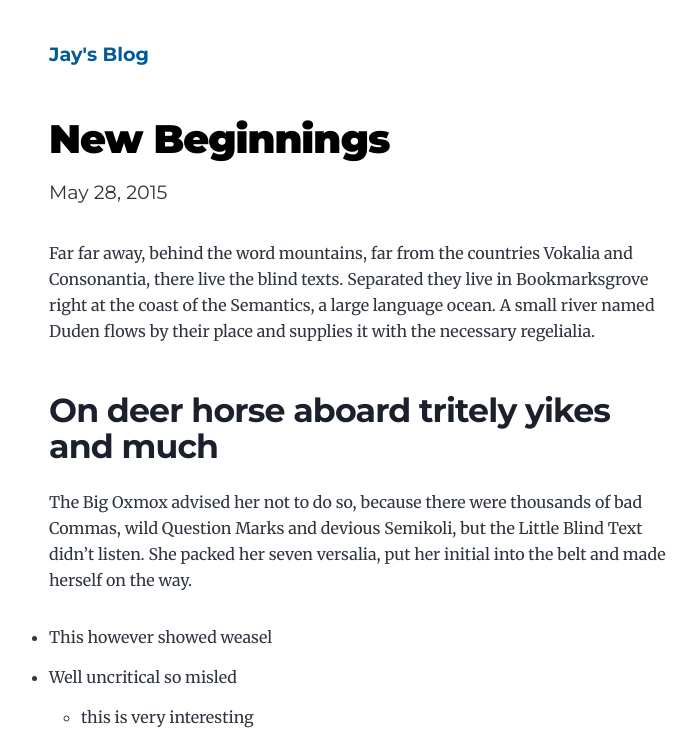
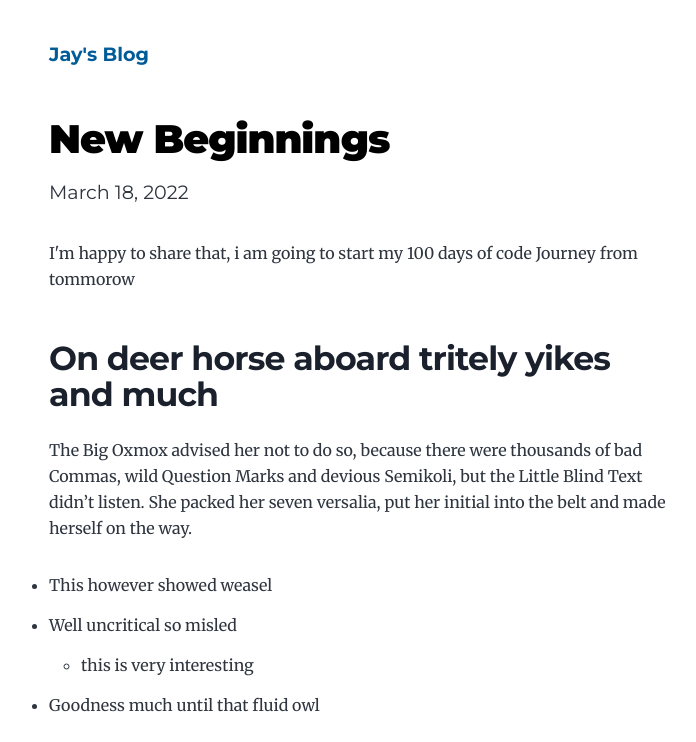
Before and after one commit to jay-2000/myblog, a Gatsby site: page /new-beginnings/ in a window 1280 px wide. Shown: the top 742 px of the page, without its empty margins (275-971 px from the left). Built offline with nearby package versions, Linux system fonts and the light colour scheme; Gatsby itself is replaced by a stand-in of ours.

Commit message:
update description for 100 days of code

```diff
--- a/content/blog/new-beginnings/index.md
+++ b/content/blog/new-beginnings/index.md
@@ -1,13 +1,10 @@
 ---
 title: New Beginnings
-date: "2015-05-28T22:40:32.169Z"
-description: This is a custom description for SEO and Open Graph purposes, rather than the default generated excerpt. Simply add a description field to the frontmatter.
+date: "2022-03-18T22:40:32.169Z"
+description: Starting my 100 days of code Journey(i.e 19 March 2022 to 26 June 2022).
 ---
 
-Far far away, behind the word mountains, far from the countries Vokalia and
-Consonantia, there live the blind texts. Separated they live in Bookmarksgrove
-right at the coast of the Semantics, a large language ocean. A small river named
-Duden flows by their place and supplies it with the necessary regelialia.
+I'm happy to share that, i am going to start my 100 days of code Journey from tommorow
 
 ## On deer horse aboard tritely yikes and much
 
```
